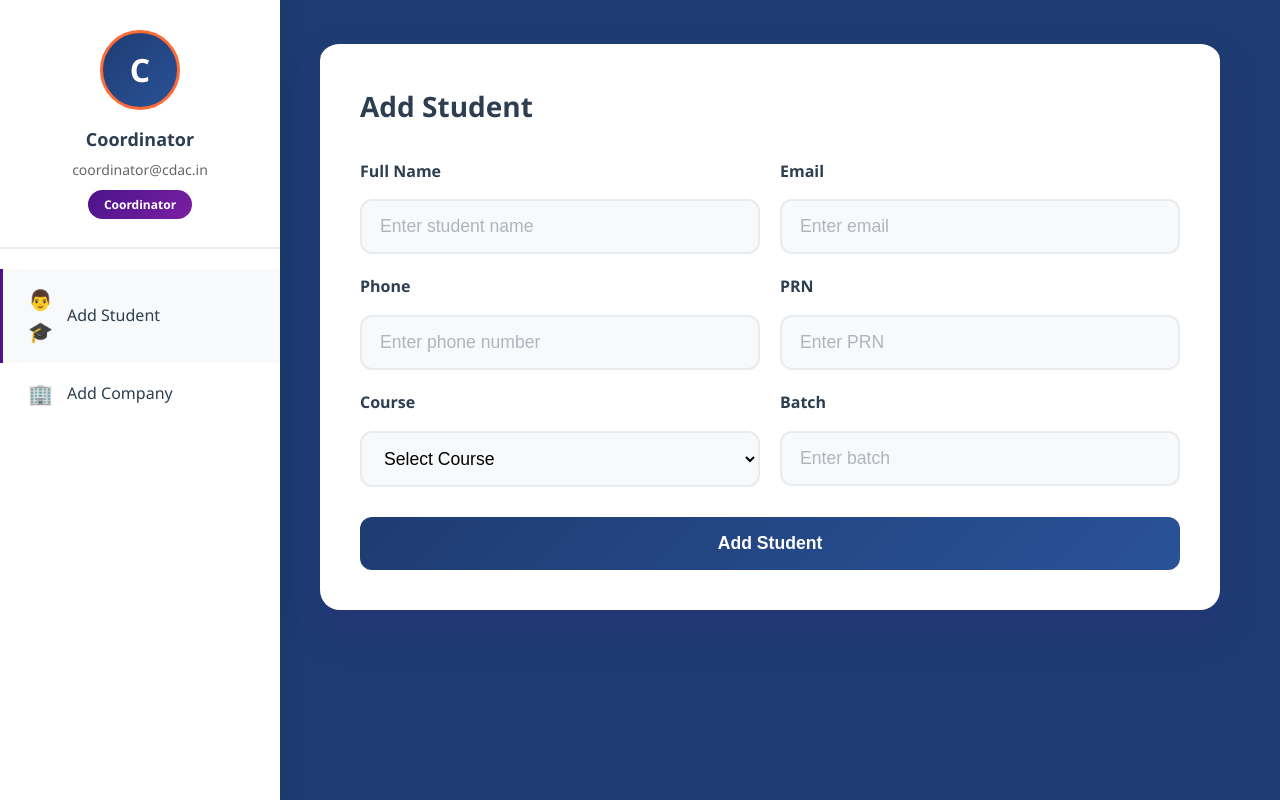
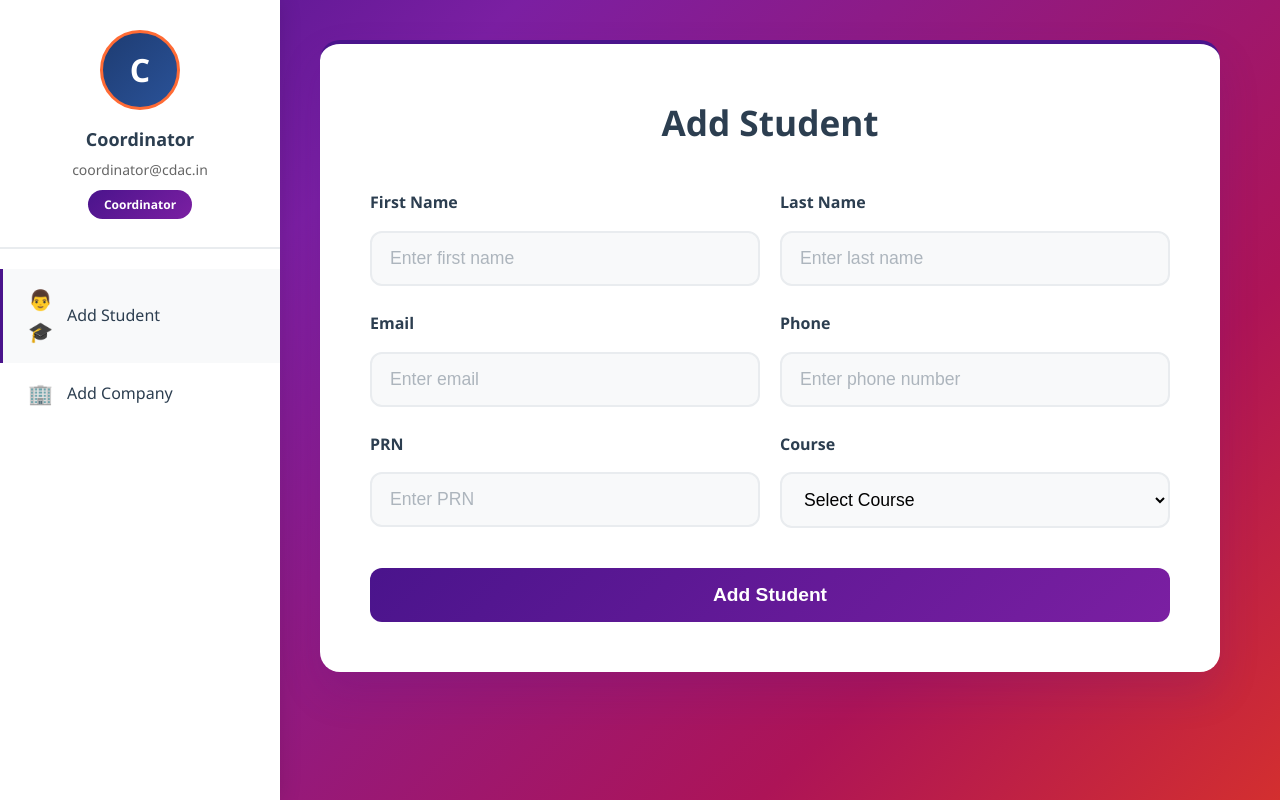
Before and after one commit to Common-Placement-Portal/FRONTEND, a React (Vite) app: page /coordinator in a window 1280 px wide. Built offline with nearby package versions, Linux system fonts and the light colour scheme.

Commit message:
Updated student adding page

```diff
--- a/src/dashboards/coordinator/CoordinatorDashboard.jsx
+++ b/src/dashboards/coordinator/CoordinatorDashboard.jsx
@@ -50,27 +50,31 @@ const CoordinatorDashboard = () => {
             <form className="dashboard-form">
               <div className="form-row">
                 <div className="form-group">
-                  <label>Full Name</label>
-                  <input type="text" className="form-input" placeholder="Enter student name" />
+                  <label>First Name</label>
+                  <input type="text" className="form-input" placeholder="Enter first name" />
                 </div>
                 <div className="form-group">
-                  <label>Email</label>
-                  <input type="email" className="form-input" placeholder="Enter email" />
+                  <label>Last Name</label>
+                  <input type="text" className="form-input" placeholder="Enter last name" />
                 </div>
               </div>
 
               <div className="form-row">
                 <div className="form-group">
+                  <label>Email</label>
+                  <input type="email" className="form-input" placeholder="Enter email" />
+                </div>
+                <div className="form-group">
                   <label>Phone</label>
                   <input type="tel" className="form-input" placeholder="Enter phone number" />
                 </div>
+              </div>
+
+              <div className="form-row">
                 <div className="form-group">
                   <label>PRN</label>
                   <input type="text" className="form-input" placeholder="Enter PRN" />
                 </div>
-              </div>
-
-              <div className="form-row">
                 <div className="form-group">
                   <label>Course</label>
                   <select className="form-input">
@@ -79,10 +83,6 @@ const CoordinatorDashboard = () => {
                     <option>PG-DBDA</option>
                     <option>PG-DITISS</option>
                   </select>
-                </div>
-                <div className="form-group">
-                  <label>Batch</label>
-                  <input type="text" className="form-input" placeholder="Enter batch" />
                 </div>
               </div>
 
--- a/src/styles/dashboard.css
+++ b/src/styles/dashboard.css
@@ -2,7 +2,7 @@
 .dashboard-container {
   display: flex;
   height: 100vh;
-  background: #1e3c72;
+  background: linear-gradient(135deg, #4a148c 0%, #7b1fa2 25%, #ad1457 75%, #d32f2f 100%);
 }
 
 /* Sidebar Styles */
@@ -156,24 +156,25 @@
 /* Form Container */
 .form-container {
   background: white;
-  padding: 40px;
+  padding: 50px;
   border-radius: 20px;
   box-shadow: 0 20px 40px rgba(74, 20, 140, 0.15);
-  border-top: 4px solid #1e3c72;
+  border-top: 4px solid #4a148c;
   max-width: 900px;
 }
 
 .form-container h2 {
   color: #2c3e50;
-  margin: 0 0 30px 0;
-  font-size: 28px;
+  margin: 0 0 40px 0;
+  font-size: 2.2rem;
   font-weight: 700;
+  text-align: center;
 }
 
 .dashboard-form {
   display: flex;
   flex-direction: column;
-  gap: 20px;
+  gap: 25px;
 }
 
 .form-row {
@@ -182,23 +183,35 @@
   gap: 20px;
 }
 
+.form-group {
+  display: flex;
+  flex-direction: column;
+  gap: 10px;
+}
+
+.form-group label {
+  color: #2c3e50;
+  font-weight: 600;
+  font-size: 1rem;
+}
+
 .submit-btn {
-  background: linear-gradient(135deg, #1e3c72 0%, #2a5298 100%);
+  background: linear-gradient(135deg, #4a148c 0%, #7b1fa2 100%);
   color: white;
   border: none;
   padding: 16px 24px;
   border-radius: 12px;
-  font-size: 1.1rem;
+  font-size: 1.2rem;
   font-weight: 600;
   cursor: pointer;
   transition: all 0.3s ease;
-  margin-top: 10px;
+  margin-top: 15px;
 }
 
 .submit-btn:hover {
-  background: linear-gradient(135deg, #2a5298 0%, #1e3c72 100%);
+  background: linear-gradient(135deg, #7b1fa2 0%, #ad1457 100%);
   transform: translateY(-2px);
-  box-shadow: 0 8px 20px rgba(30, 60, 114, 0.3);
+  box-shadow: 0 8px 20px rgba(74, 20, 140, 0.3);
 }
 
 /* Company Dashboard Styles */
```
